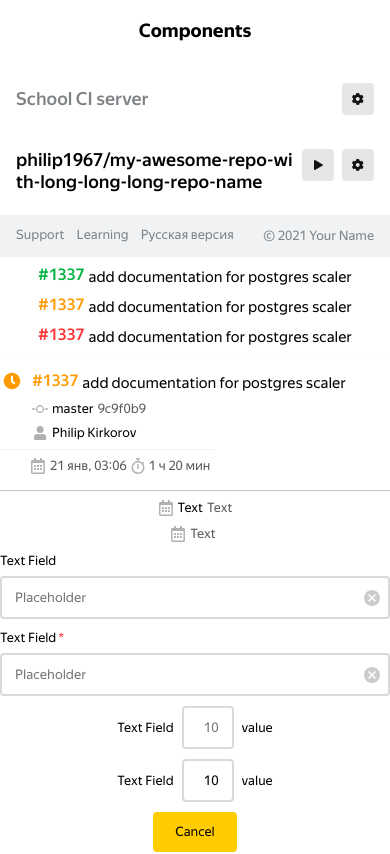
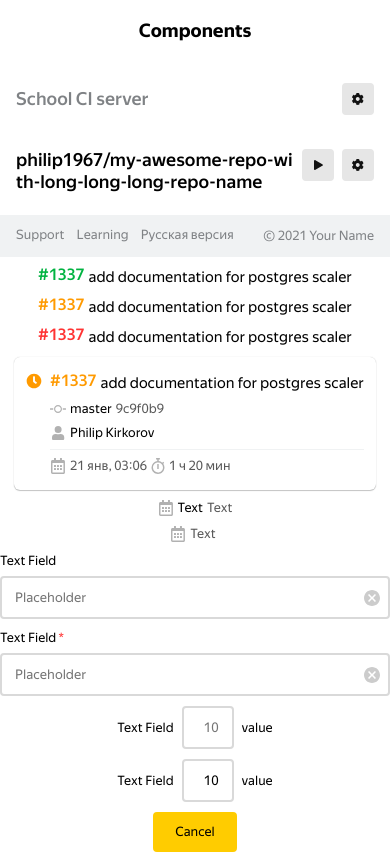
Before and after one commit to saizaax/yandex-academy-react, a React (Create React App) app: page / in a window 390 px wide. Shown: the top 854 px of the page. Built offline with nearby package versions, Linux system fonts and the light colour scheme.

Commit message:
Added Modal window component and small-modifications in Button, CommitCard, Footer, Input components.

```diff
--- a/src/components/Button/Button.jsx
+++ b/src/components/Button/Button.jsx
@@ -2,7 +2,7 @@ import React from "react"
 import styles from "./Button.module.scss"
 
 function Button(props) {
-  const { variant, children: text, icon } = props
+  const { variant, children: text, icon, onClick } = props
 
   const variants = [
     "primary",
@@ -17,7 +17,7 @@ function Button(props) {
     : styles.primary
 
   return (
-    <button className={buttonVariant}>
+    <button className={buttonVariant} onClick={onClick ? onClick : null}>
       {icon}
       {text}
     </button>
--- a/src/components/CommitCard/CommitCard.jsx
+++ b/src/components/CommitCard/CommitCard.jsx
@@ -1,9 +1,9 @@
 import React from "react"
 import styles from "./CommitCard.module.scss"
 
-import { ReactComponent as SuccessIcon } from "../../icons/done.svg"
-import { ReactComponent as ErrorIcon } from "../../icons/fail.svg"
-import { ReactComponent as WarningIcon } from "../../icons/clock.svg"
+import successIcon from "../../icons/done.svg"
+import errorIcon from "../../icons/fail.svg"
+import warningIcon from "../../icons/clock.svg"
 
 import { ReactComponent as UserIcon } from "../../icons/user.svg"
 import { ReactComponent as CommitIcon } from "../../icons/code-commit.svg"
@@ -18,11 +18,11 @@ function CommitCard(props) {
 
   const iconVariant =
     variant === "warning" ? (
-      <WarningIcon className={styles["status-icon"]} />
+      <img className={styles.icon} src={warningIcon} alt="Warning" />
     ) : variant === "error" ? (
-      <ErrorIcon className={styles["status-icon"]} />
+      <img className={styles.icon} src={errorIcon} alt="Error" />
     ) : (
-      <SuccessIcon className={styles["status-icon"]} />
+      <img className={styles.icon} src={successIcon} alt="Success" />
     )
 
   return (
--- a/src/components/CommitCard/CommitCard.module.scss
+++ b/src/components/CommitCard/CommitCard.module.scss
@@ -9,12 +9,17 @@
   align-items: flex-start;
   justify-content: space-between;
   max-width: 824px;
-  width: 100%;
+  flex: 1;
   row-gap: 8px;
 
   .info {
     display: flex;
     column-gap: 8px;
+
+    .icon {
+      width: 24px;
+      height: 24px;
+    }
 
     .commit {
       display: flex;
@@ -34,16 +39,14 @@
     }
 
     @media screen and (max-width: 768px) {
-      .status-icon {
-        transform: scale(0.75);
-        position: relative;
-        bottom: 4px;
+      .icon {
+        width: 16px;
+        height: 16px;
       }
     }
   }
 
   .time {
-    box-sizing: border-box;
     display: flex;
     height: 100%;
     flex-direction: column;
@@ -52,7 +55,8 @@
     @media screen and (max-width: 768px) {
       flex-direction: row;
       padding-top: 8px;
-      padding-left: 30px;
+      margin-left: 24px;
+      width: calc(100% - 24px);
       border-top: solid 1px $footer-primary;
     }
   }
--- a/src/components/Footer/Footer.jsx
+++ b/src/components/Footer/Footer.jsx
@@ -2,12 +2,14 @@ import React from "react"
 import styles from "./Footer.module.scss"
 
 function Footer(props) {
+  const mockupLink = "https://example.com/"
+
   return (
     <footer className={styles.footer}>
       <div className={styles.links}>
-        <a href="#">Support</a>
-        <a href="#">Learning</a>
-        <a href="#">Русская версия</a>
+        <a href={mockupLink}>Support</a>
+        <a href={mockupLink}>Learning</a>
+        <a href={mockupLink}>Русская версия</a>
       </div>
       <p>© 2021 Your Name</p>
     </footer>
--- a/src/components/Input/Input.jsx
+++ b/src/components/Input/Input.jsx
@@ -23,10 +23,12 @@ function Input(props) {
   return (
     <div className={inputVariant}>
       <label>
-        <p>
-          {label}
-          {isRequired ? <span>*</span> : null}
-        </p>
+        {label ? (
+          <p>
+            {label}
+            {isRequired ? <span>*</span> : null}
+          </p>
+        ) : null}
         <div className={styles["input-container"]}>
           <input
             type={type}
```
Also changed, not shown: src/components/BuildModal/BuildModal.jsx (added, +26 -0 lines), src/components/BuildModal/BuildModal.module.scss (added, +30 -0 lines).
